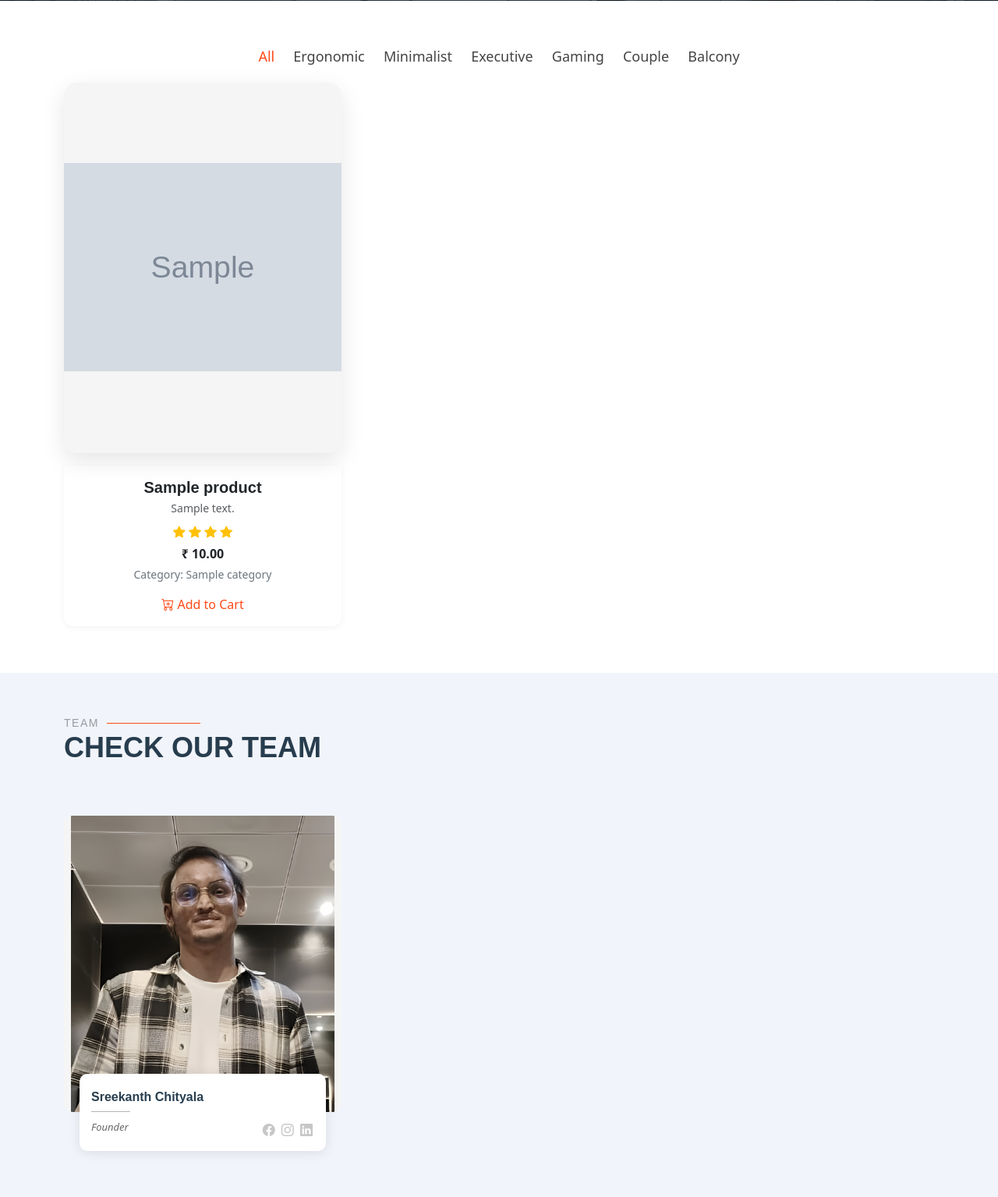
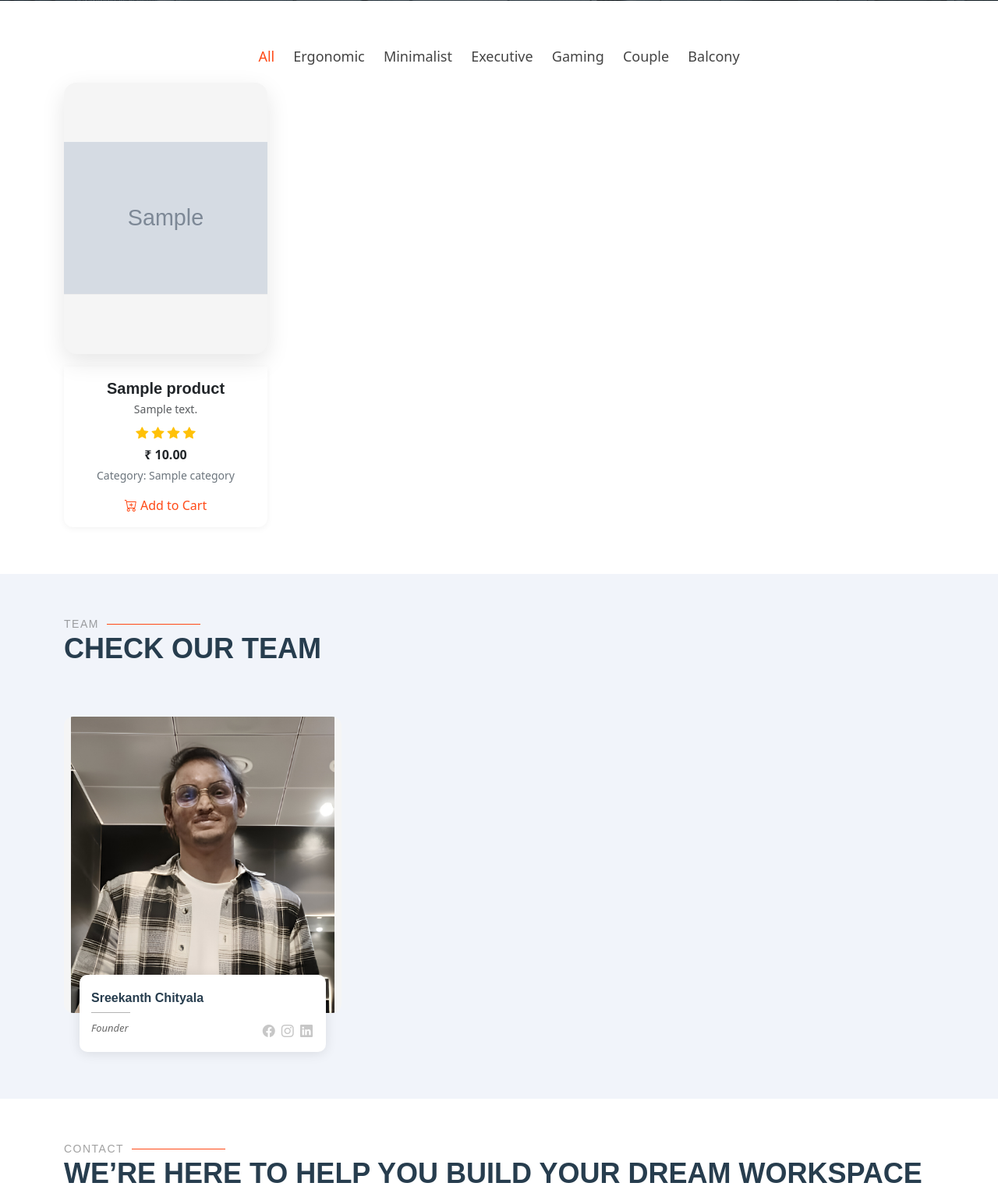
Before and after one commit to sreekanthops/gspaces_new, a Flask app: page / in a window 1280 px wide. Shown: the part 2838-4373 px from the top of the page at 78% size. Run offline with Flask 3, Linux system fonts and the light colour scheme; grey boxes marked "Sample" are stand-in pictures; a database or web service that is not in the repository returns one stand-in record (values such as "Sample title"); some libraries are stand-ins or nearby versions; some web fonts are replaced.

Commit message:
Update index.html

```diff
--- a/templates/index.html
+++ b/templates/index.html
@@ -562,7 +562,7 @@
       <div class="row gy-4 isotope-container" data-aos="fade-up" data-aos-delay="200">
 
         {% for product in products %}
-        <div class="col-lg-4 col-md-6 portfolio-item isotope-item filter-{{ product.category | lower }}">
+        <div class="col-lg-3 col-md-6 portfolio-item isotope-item filter-{{ product.category | lower }}">
           <!-- Image block -->
           <div class="portfolio-content">
             <!-- Add <a> tag around the image -->
```
